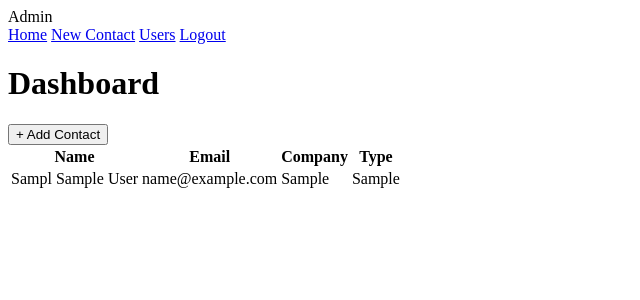
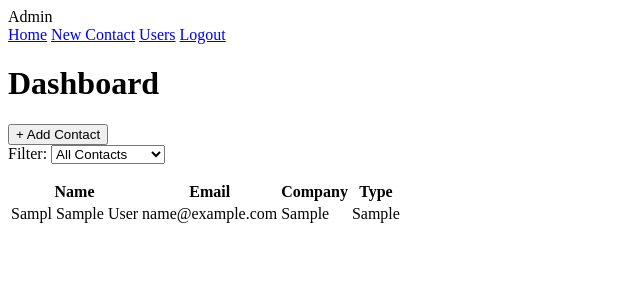
Before and after one commit to shaecodes/info2180-project2, a PHP site: page /dashboard.php in a window 1280 px wide. Shown: the top 300 px of the page, without its empty margins (0-640 px from the left). Run offline with PHP 8.4, Linux system fonts and the light colour scheme; a user stored in the database is signed in; tables that the repository leaves empty hold one stand-in row (values such as "Sample post").

Commit message:
Included dashboard filter

```diff
--- a/php/dashboard.php
+++ b/php/dashboard.php
@@ -20,7 +20,7 @@ function connectToDatabase()
     return $conn;
 }
 
-function fetchContacts()
+function fetchContacts($filter = "")
 {
     $conn = connectToDatabase();
 
@@ -28,6 +28,23 @@ function fetchContacts()
 
     // Fetch data from the "Contacts" table
     $sql = "SELECT title, firstname, lastname, email, company, _type FROM Contacts";
+    $result = $conn->query($sql);
+
+    if ($filter) {
+        switch ($filter) {
+            case 'Sales Leads':
+                $sql .= " WHERE _type = 'Sales Lead'";
+                break;
+            case 'Support':
+                $sql .= " WHERE _type = 'Support'";
+                break;
+            case 'Assigned to me':
+                // Assuming you have a logged-in user, replace 'username' with the actual column name
+                $sql .= " WHERE assigned_user = 'username'";
+                break;
+        }
+    }
+
     $result = $conn->query($sql);
 
     if ($result->num_rows > 0) {
@@ -42,6 +59,9 @@ function fetchContacts()
     return $contacts;
 }
 
+// Check if a filter is selected
+$filter = isset($_GET['filter']) ? $_GET['filter'] : "";
+$contacts = fetchContacts($filter);
 ?>
 
 
@@ -56,15 +76,21 @@ function fetchContacts()
 
     <script>
         function addContact() {
-            // Redirect to contact.html
-            window.location.href = '../pages/contacts.html';
+        // Navigate to the contact page (contacts.html)
+        window.location.assign('../pages/contacts.html');
         }
+
 
         const contacts = [
             { title: 'Mr', fullName: 'John Doe', email: 'john.doe@example.com', company: 'ABC Inc.', type: 'Sales Lead' },
             // List for Contacts
         ];
 
+        function applyFilter() {
+            var filter = document.getElementById('contactFilter').value;
+            var url = 'dashboard.php?filter=' + filter;
+            window.location.href = url;
+        }
 
     </script>
 </head>
@@ -73,12 +99,31 @@ function fetchContacts()
     <header>
     <?php include('header.php');?>
         <h1>Dashboard</h1>
-        <button class="add-contact-btn" onclick="addContact()">&#43; Add Contact</button>
     </header>
 
     <?php
-    if (isset($_SESSION['full_name'])) {
-        echo '<div id="contacts" action="">
+    // Check if the session variable 'full_name' is set
+    $fullName = isset($_SESSION['full_name']) ? $_SESSION['full_name'] : null;
+    ?>
+
+    <?php if ($fullName): ?>
+        <button class="add-contact-btn" onclick="addContact()">&#43; Add Contact</button>
+    <?php endif; ?>
+
+    <div id="contacts" action="">
+    <header>
+            <form method="post" action="">
+                <label for="filter">Filter:</label>
+                <select id="filter" name="filter" onchange="this.form.submit()">
+                    <option value="All Contacts">All Contacts</option>
+                    <option value="Sales Leads">Sales Leads</option>
+                    <option value="Support">Support</option>
+                    <option value="Assigned to me">Assigned to me</option>
+                </select>
+            </form>
+        </header>
+
+
         <table>
             <thead>
                 <th>Name</th>
@@ -86,23 +131,30 @@ function fetchContacts()
                 <th>Company</th>
                 <th>Type</th>
             </thead>
-                <tbody>';
-        $contacts = fetchContacts(); // You need to implement the fetchContacts() function
-        foreach ($contacts as $contact) {
-            echo '<tr>
-                <td>' . $contact['title'] . ' ' . $contact['firstname'] . ' ' . $contact['lastname'] . '</td>
-                <td>' . $contact['email'] . '</td>
-                <td>' . $contact['company'] . '</td>
-                <td>' . $contact['_type'] . '</td>
-            </tr>';
-        }
-        echo '</tbody>
+            <tbody>
+
+                <?php $filter = isset($_POST['filter']) ? $_POST['filter'] : null; ?>
+                <?php $contacts = fetchContacts($filter); ?>
+                <?php foreach ($contacts as $contact): ?>
+                    <tr>
+                        <td>
+                            <?php echo $contact['title'] . ' ' . $contact['firstname'] . ' ' . $contact['lastname']; ?>
+                        </td>
+                        <td>
+                            <?php echo $contact['email']; ?>
+                        </td>
+                        <td>
+                            <?php echo $contact['company']; ?>
+                        </td>
+                        <td>
+                            <?php echo $contact['_type']; ?>
+                        </td>
+                    </tr>
+                <?php endforeach; ?>
+            </tbody>
         </table>
-        </div>';
-    } else {
-        echo '<p>Please <a href="../pages/login.html">log in</a> to view the user table.</p>';
-    }
-    ?>
+    </div>
+
 
 </body>
 
```
Lines whose indentation alone changed are shown as unchanged.
